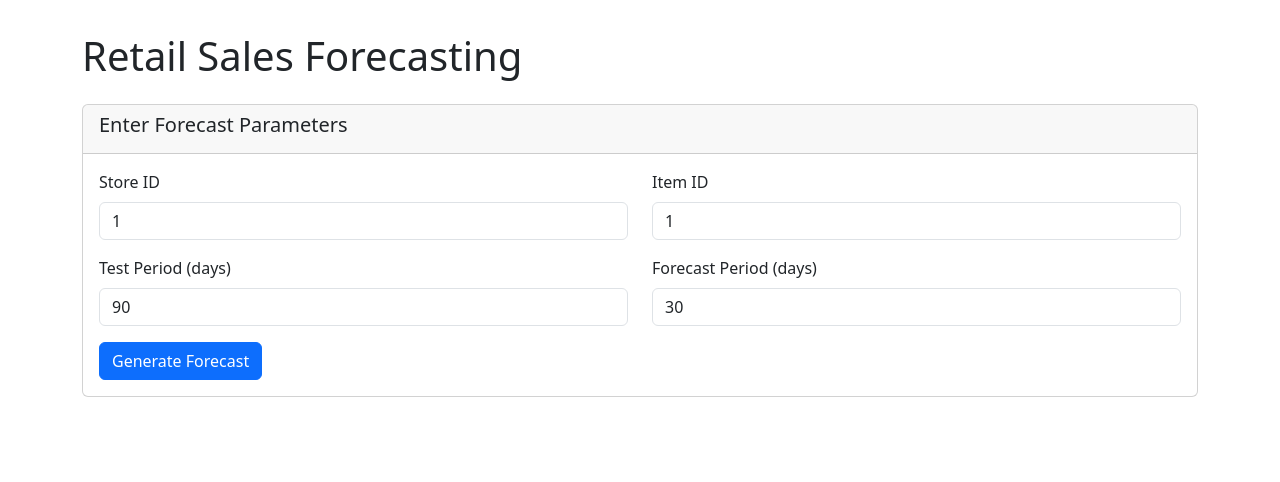
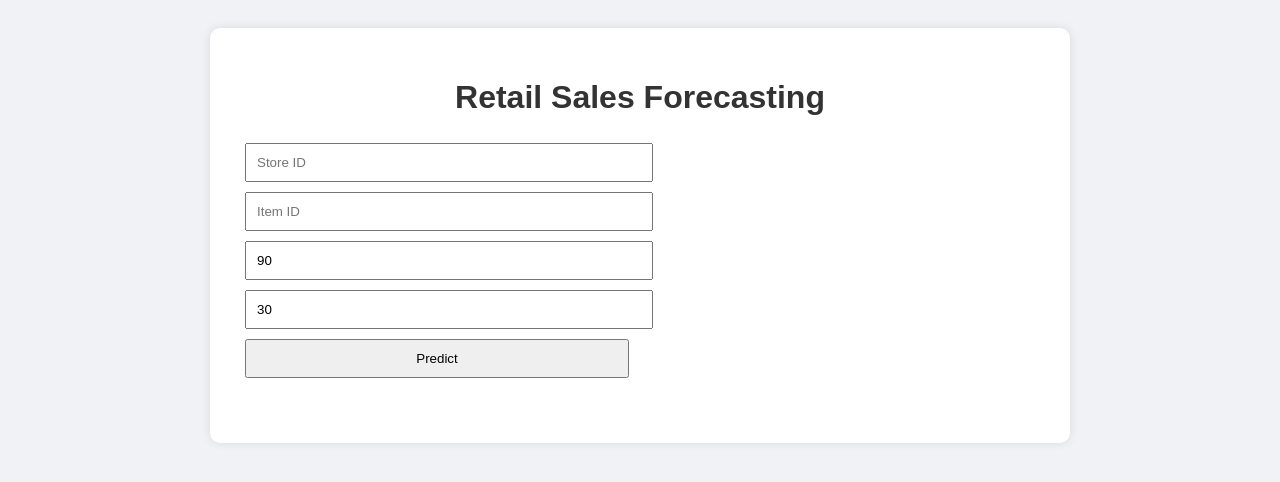
Before and after one commit to Skanda-17/kaggle-retail-sales, a Flask app: page / in a window 1280 px wide. Shown: the top 482 px of the page. Run offline with Flask 2, Linux system fonts and the light colour scheme.

Commit message:
Update index.html

```diff
--- a/templates/index.html
+++ b/templates/index.html
@@ -2,142 +2,78 @@
 <html lang="en">
 <head>
     <meta charset="UTF-8">
-    <meta name="viewport" content="width=device-width, initial-scale=1.0">
     <title>Retail Sales Forecasting</title>
-    <link href="https://cdn.jsdelivr.net/npm/bootstrap@5.3.0-alpha1/dist/css/bootstrap.min.css" rel="stylesheet">
     <style>
         body {
-            padding-top: 2rem;
-            padding-bottom: 2rem;
+            font-family: Arial, sans-serif;
+            background: #f0f2f5;
+            padding: 20px;
         }
-        .forecast-container {
-            margin-top: 2rem;
+        .container {
+            background: white;
+            padding: 30px;
+            border-radius: 10px;
+            box-shadow: 0 0 10px rgba(0,0,0,0.1);
+            max-width: 800px;
+            margin: auto;
         }
-        canvas {
-            max-width: 100%;
-            height: auto;
+        h1 {
+            text-align: center;
+            color: #333;
+        }
+        form {
+            margin-bottom: 30px;
+        }
+        input, button {
+            padding: 10px;
+            margin: 5px;
+            width: 48%;
+        }
+        table {
+            width: 100%;
             margin-top: 20px;
+            border-collapse: collapse;
+        }
+        th, td {
+            padding: 10px;
+            border-bottom: 1px solid #ddd;
+            text-align: center;
+        }
+        th {
+            background: #f8f8f8;
         }
     </style>
 </head>
 <body>
     <div class="container">
-        <h1 class="mb-4">Retail Sales Forecasting</h1>
+        <h1>Retail Sales Forecasting</h1>
+        <form method="POST" action="/web-predict">
+            <input type="number" name="store_id" placeholder="Store ID" required>
+            <input type="number" name="item_id" placeholder="Item ID" required>
+            <input type="number" name="test_days" placeholder="Test Days (default 90)" value="90" required>
+            <input type="number" name="forecast_days" placeholder="Forecast Days (default 30)" value="30" required>
+            <button type="submit">Predict</button>
+        </form>
 
-        <div class="card">
-            <div class="card-header">
-                <h5>Enter Forecast Parameters</h5>
-            </div>
-            <div class="card-body">
-                <form id="forecastForm" method="post" action="/web-predict">
-                    <div class="row mb-3">
-                        <div class="col-md-6">
-                            <label for="store_id" class="form-label">Store ID</label>
-                            <input type="number" class="form-control" id="store_id" name="store_id" value="1" required>
-                        </div>
-                        <div class="col-md-6">
-                            <label for="item_id" class="form-label">Item ID</label>
-                            <input type="number" class="form-control" id="item_id" name="item_id" value="1" required>
-                        </div>
-                    </div>
-                    <div class="row mb-3">
-                        <div class="col-md-6">
-                            <label for="test_days" class="form-label">Test Period (days)</label>
-                            <input type="number" class="form-control" id="test_days" name="test_days" value="90" required>
-                        </div>
-                        <div class="col-md-6">
-                            <label for="forecast_days" class="form-label">Forecast Period (days)</label>
-                            <input type="number" class="form-control" id="forecast_days" name="forecast_days" value="30" required>
-                        </div>
-                    </div>
-                    <button type="submit" class="btn btn-primary">Generate Forecast</button>
-                </form>
-            </div>
-        </div>
-
-        {% if evaluation %}
-        <div class="forecast-container">
-            <!-- Evaluation card removed completely -->
-            <div class="card mb-4">
-                <div class="card-header bg-success text-white">
-                    <h5>Sales Forecast</h5>
-                </div>
-                <div class="card-body">
         {% if forecast %}
-                    <div class="table-responsive">
-                        <table class="table table-striped">
-                            <thead>
+            <h2>Forecasted Sales</h2>
+            <table>
                 <tr>
                     <th>Date</th>
-                                    <th>Forecasted Sales</th>
+                    <th>Predicted Total Amount</th>
                 </tr>
-                            </thead>
-                            <tbody>
-                                {% for item in forecast %}
+                {% for row in forecast %}
                 <tr>
-                                    <td>{{ item.date }}</td>
-                                    <td>
-                                        {% if item["total amount"] is not none %}
-                                            {{ item["total amount"] | round(2) }}
-                                        {% else %}
-                                            N/A
-                                        {% endif %}
-                                    </td>
+                    <td>{{ row['date'] }}</td>
+                    <td>{{ row['total amount'] | round(2) }}</td>
                 </tr>
                 {% endfor %}
-                            </tbody>
             </table>
-                    </div>
+        {% endif %}
 
-                    <!-- Chart.js Forecast Visualization -->
-                    <div class="mt-4">
-                        <h5>Forecast Chart</h5>
-                        <canvas id="forecastChart" height="100"></canvas>
-                    </div>
-
-                    <script src="https://cdn.jsdelivr.net/npm/chart.js"></script>
-                    <script>
-                        const labels = {{ forecast | map(attribute='date') | list | tojson }};
-                        const salesData = {{ forecast | map(attribute='total amount') | list | tojson }};
-
-                        const ctx = document.getElementById('forecastChart').getContext('2d');
-                        new Chart(ctx, {
-                            type: 'line',
-                            data: {
-                                labels: labels,
-                                datasets: [{
-                                    label: 'Forecasted Sales',
-                                    data: salesData,
-                                    fill: false,
-                                    borderColor: 'rgb(75, 192, 192)',
-                                    tension: 0.3
-                                }]
-                            },
-                            options: {
-                                responsive: true,
-                                scales: {
-                                    x: {
-                                        ticks: {
-                                            autoSkip: true,
-                                            maxTicksLimit: 15
-                                        }
-                                    },
-                                    y: {
-                                        beginAtZero: true
-                                    }
-                                }
-                            }
-                        });
-                    </script>
-                    {% else %}
-                        <p>No forecast data available.</p>
+        {% if error %}
+            <p style="color:red;">{{ error }}</p>
         {% endif %}
     </div>
-            </div>
-        </div>
-        {% endif %}
-    </div>
-
-    <script src="https://cdn.jsdelivr.net/npm/bootstrap@5.3.0-alpha1/dist/js/bootstrap.bundle.min.js"></script>
 </body>
 </html>
```
Lines whose indentation alone changed are shown as unchanged.
